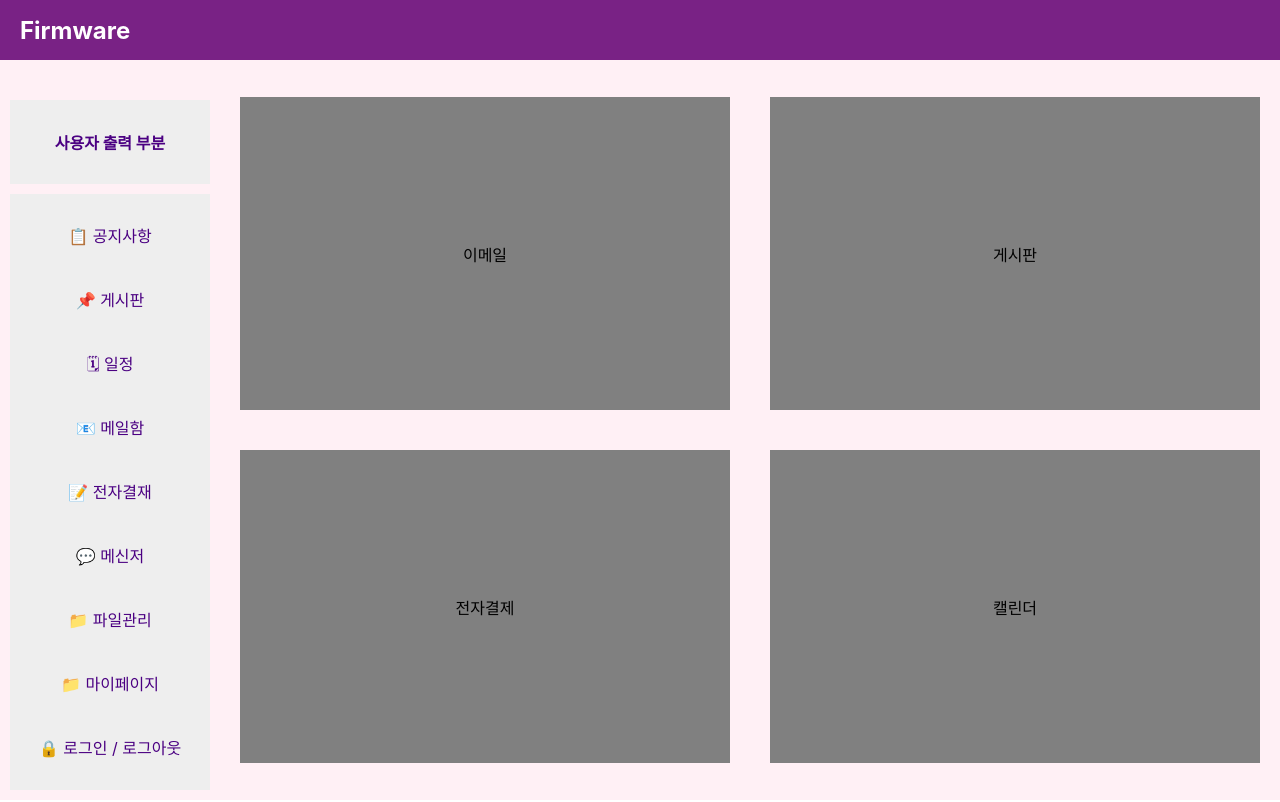
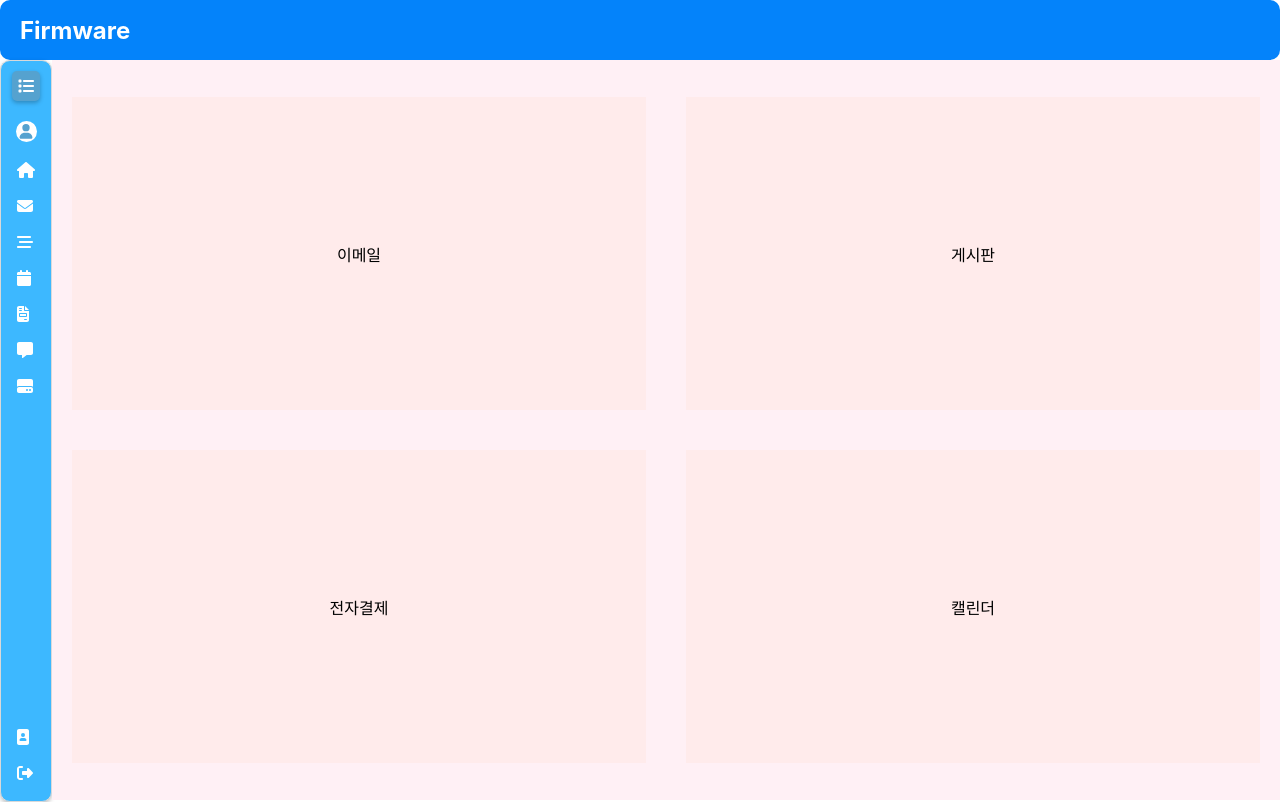
Before and after one commit to parkjongco/kedu_firmware_react, a React (Create React App) app: page / in a window 1280 px wide. Built offline with nearby package versions, Linux system fonts and the light colour scheme.

Commit message:
mainpage fix

```diff
--- a/src/components/Header/Header.module.css
+++ b/src/components/Header/Header.module.css
@@ -2,9 +2,10 @@
     display: flex;
     align-items: center;
     height: 60px;
-    background-color: #792285;
+    background-color: #0483fa;
     text-align: left;
     padding-left: 20px;
+    border-radius: 10px;
   }
   .logo {
     font-size: 24px;
--- a/src/components/MainContent/MainContent.module.css
+++ b/src/components/MainContent/MainContent.module.css
@@ -25,7 +25,7 @@
   }
 
   .grid_item {
-    background-color: gray;
+    background-color: #ffebeb;
     padding: 10px;
     display: flex;
     align-items: center;
--- a/src/components/Sidebar/Sidebar.jsx
+++ b/src/components/Sidebar/Sidebar.jsx
@@ -1,27 +1,81 @@
-import React from 'react';
+import { FontAwesomeIcon } from '@fortawesome/react-fontawesome'
+import { faList, faUser, faHome, faCalendar, faImagePortrait, faRightFromBracket, faEnvelope, faBarsStaggered, faFileInvoice, faMessage, faHardDrive } from '@fortawesome/free-solid-svg-icons';
+import { useState } from 'react';
 import styles from './Sidebar.module.css';
 
-const Sidebar = () => {
-  return (
-    <nav className={styles.sidebar}>
-      <div className={styles.user}>
-        사용자 출력 부분
-      </div>
-      <div className={styles.menu}>
-        <ul>
-          <li><a href="#공지사항">&#128203; 공지사항</a></li>
-          <li><a href="#게시판">&#128204; 게시판</a></li>
-          <li><a href="#일정">&#128467; 일정</a></li>
-          <li><a href="#메일함">&#128231; 메일함</a></li>
-          <li><a href="#전자결재">&#128221; 전자결재</a></li>
-          <li><a href="#메신저">&#128172; 메신저</a></li>
-          <li><a href="#파일관리">&#128193; 파일관리</a></li>
-          <li><a href="#마이페이지">&#128193; 마이페이지</a></li>
-          <li><a href="#로그인">&#128274; 로그인 / 로그아웃</a></li>
-        </ul>
-      </div>
-    </nav>
-  );
-};
+export default function SideBar({ profile_src = "", username, useremail }) {
+    const [toggle, setToggle] = useState(false);
 
-export default Sidebar;
+    return (
+        <div className={styles.sidebar} style={!toggle ? { width: "50px" } : {}}>
+            <div className={styles.sidebar_container} style={!toggle ? { alignItems: "center" } : {}} >
+                <div className={styles.icon} onClick={() => setToggle(!toggle)}>
+                    <FontAwesomeIcon icon={faList} />
+                </div>
+                <div className={styles.company_name}>
+                    {toggle && <h1>이름</h1>}
+                </div>
+                <div className={styles.user_info} style={!toggle ? { paddingLeft: "0px" } : {}}>
+                    {
+                        profile_src === "" &&
+                        <div className={styles.user_img_box} style={!toggle ? { width: "21px", height: "21px" } : {}}>
+                            <FontAwesomeIcon icon={faUser} className={styles.user_img} style={!toggle ? { width: "18px" } : {}} />
+                        </div>
+                    }
+                    {
+                        profile_src !== "" &&
+                        <img src={profile_src} className={styles.user_img_box} style={!toggle ? { width: "21px", height: "21px" } : {}} />
+                    }
+                    {toggle &&
+                        <>
+                            <h1>{username}</h1>
+                            <p>{useremail}</p>
+                        </>
+                    }
+                </div>
+                <div className={styles.side_group} style={!toggle ? { paddingLeft: "0px" } : {}}>
+                    <div className={styles.side_list}>
+                        <div className={styles.list_item}>
+                            <FontAwesomeIcon icon={faHome} />
+                            {toggle && <a href="http://localhost:3000/" className={styles.link}>홈</a>}
+                        </div>
+                        <div className={styles.list_item}>
+                            <FontAwesomeIcon icon={faEnvelope} />
+                            {toggle && <a href="메일" className={styles.link}>메일</a>}
+                        </div>
+                        <div className={styles.list_item}>
+                            <FontAwesomeIcon icon={faBarsStaggered} />
+                            {toggle && <a href="http://localhost:3000/Notice" className={styles.link}>게시판</a>}
+                        </div>
+                        <div className={styles.list_item}>
+                            <FontAwesomeIcon icon={faCalendar} />
+                            {toggle && <a href="캘린더" className={styles.link}>캘린더</a>}
+                        </div>
+                        <div className={styles.list_item}>
+                            <FontAwesomeIcon icon={faFileInvoice} />
+                            {toggle && <a href="전자결제" className={styles.link}>전자결제</a>}
+                        </div>
+                        <div className={styles.list_item}>
+                            <FontAwesomeIcon icon={faMessage} />
+                            {toggle && <a href="메신저" className={styles.link}>메신저</a>}
+                        </div>
+                        <div className={styles.list_item}>
+                            <FontAwesomeIcon icon={faHardDrive} />
+                            {toggle && <a href="자료실" className={styles.link}>자료실</a>}
+                        </div>
+                    </div>
+                    <div>
+                        <div className={styles.list_item}>
+                            <FontAwesomeIcon icon={faImagePortrait} />
+                            {toggle && <a href="자료실" className={styles.link}>자료실</a>}
+                        </div>
+                        <div className={styles.list_item}>
+                            <FontAwesomeIcon icon={faRightFromBracket} />
+                            {toggle && <a href="로그아웃" className={styles.link}>로그아웃</a>}
+                        </div>
+                    </div>
+                </div>
+            </div>
+        </div>
+    )
+}
--- a/src/components/Sidebar/Sidebar.module.css
+++ b/src/components/Sidebar/Sidebar.module.css
@@ -1,52 +1,144 @@
 .sidebar {
-    width: 200px;
-    background-color: #FFF0F5;
-    padding: 10px;
+  width : 180px;
+  display : flex;
+  flex-shrink: 0;
+  height : 100%;
+  background-color: #3db8ff;
+  border : 0.5px solid #D9D9D9;
+  border-radius: 10px;
+  align-items: center;
+  justify-content: center;
+  box-shadow: 0px 2px 4px rgb(0, 0, 0, 0.25);
+}
+
+.category {
+  background-color: white;
+  border : 0.5px solid #D9D9D9;
+  border-radius: 10px;
+  box-shadow: 0px 2px 4px rgb(0, 0, 0, 0.25);
+
+  width : 200px;
+  flex-shrink: 0;
+  height : 100%;
+}
+
+.content {
+  background-color: white;
+  border : 0.5px solid #D9D9D9;
+  border-radius: 10px;
+  box-shadow: 0px 2px 4px rgb(0, 0, 0, 0.25);
+
+  width: 100%;
+  flex-shrink: 1;
+  height : 100%;
+}
+
+.sidebar_container {
+  width : calc(100% - 20px);
+  height : calc(100% - 20px);
   display: flex;
   flex-direction: column;
-    overflow-y: auto; /* 세로 스크롤 추가 */
 }
 
-  .user {
-    margin-bottom: 10px;
-    font-size: 16px;
-    font-weight: bold;
-    color: #4B0082;
-    height: 200px;
-    background-color: #eee;
-    margin-top: 30px;
-    display: flex;
-    align-items: center;
-    justify-content: center;
-    flex:4;
+.icon {
+  width: min-content;
+  padding : 5px 6px;
+  background-color: #55a2cf;
+  color: white;
+  border-radius: 5px;
+  box-shadow: 0px 2px 4px rgb(0, 0, 0, 0.25);
 }
 
-  .menu {
-    padding: 10px 3px;
-    background-color: #eee;
-    line-height: 4; /* 줄 간격 조정 */
-    flex: 1;
+.icon:hover {
+  background-color: #4c89ac;
 }
 
-  .menu ul {
-    list-style: none;
+.company_name {
+  margin-top: 20px;
+  color : white;
+  width: 100%;
+  text-align: center;
+}
+
+
+.company_name h1 {
+  font-size: x-large;
+}
+
+.user_info *{
+  color : white;
   padding: 0;
   margin: 0;
 }
 
-  .menu ul li {
-    word-wrap: break-word; /* 긴 단어 줄바꿈 */
-    overflow: hidden; /* 넘치는 텍스트 숨김 */
-    text-overflow: ellipsis; /* 넘치는 텍스트 '...'로 표시 */
-    white-space: nowrap; /* 텍스트 한 줄로 표시 */
+.user_img_box {
+  background-color: white;
+  border-radius: 50px;
+  width: 50px;
+  height: 50px;
+  display: flex;
+  align-items: center;
+  justify-content: center;
 }
 
-  .menu ul li a {
-    color: #4B0082;
+.user_img_box .user_img {
+  width: 70%;
+  height: 70%;
+  padding: 0;
+  margin: 0;
+}
+
+.user_img path {
+  color: #55a2cf;
+}
+
+.user_info {
+  padding-left: 10px;
+}
+
+.user_info > h1 {
+  padding-top: 5px;
+  font-size: large;
+}
+.user_info > p {
+  font-size: small;
+}
+
+.side_group {
+  width: max-content;
+  display: flex;
+  flex-direction: column;
+  justify-content: space-between;
+  flex: 1;
+  padding-left: 10px;
+}
+
+.side_list {
+  padding-top: 10px;
+}
+
+.list_item {
+  height: auto;
+  display : flex;
+  flex-direction: row;
+  align-items: center;
+  color : white;
+  font-weight: 800;
+  gap: 10px;
+  padding : 10px 0;
+}
+
+.list_item > h3 {
+  margin: 0;
+  padding: 0;
+}
+
+.link {
   text-decoration: none;
-    display: block;
-    text-align: center;
-    overflow: hidden; /* 넘치는 텍스트 숨김 */
-    text-overflow: ellipsis; /* 넘치는 텍스트 '...'로 표시 */
-    white-space: nowrap; /* 텍스트 한 줄로 표시 */
+  color: white;
+  font-weight: 800;
 }
+
+.link:hover {
+  color: #ccc; /* Optional: Change color on hover */
+}
```
Also changed, not shown: 2 other files (tests, documents, lock files or other folders). Lines whose indentation alone changed are shown as unchanged.
